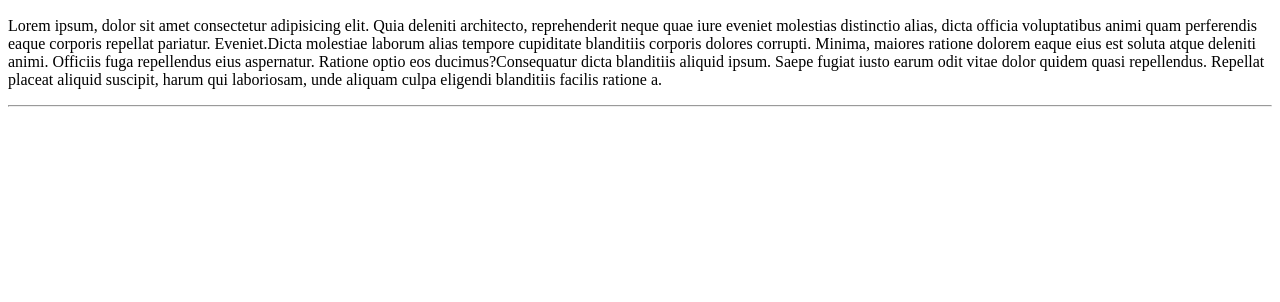
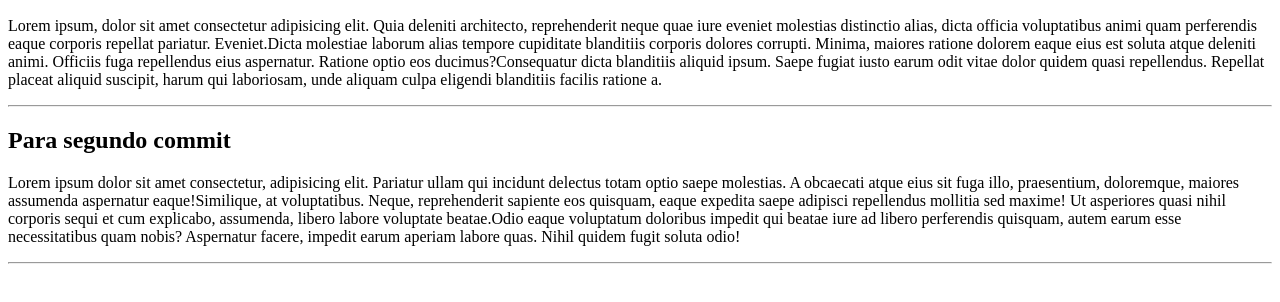
Before and after one commit to MatiasCorleone/FRONT-END, a plain HTML site: page clase numero 4/index.html in a window 1280 px wide. Shown: the part 110-412 px from the top of the page. Drawn offline with Linux system fonts and the light colour scheme.

Commit message:
Titulo 2 y Parrafo 2 Agregados

```diff
--- a/clase numero 4/index.html
+++ b/clase numero 4/index.html
@@ -11,5 +11,9 @@
     <h2>Para primer commit</h2>
     <p><span>Lorem ipsum, dolor sit amet consectetur adipisicing elit. Quia deleniti architecto, reprehenderit neque quae iure eveniet molestias distinctio alias, dicta officia voluptatibus animi quam perferendis eaque corporis repellat pariatur. Eveniet.</span><span>Dicta molestiae laborum alias tempore cupiditate blanditiis corporis dolores corrupti. Minima, maiores ratione dolorem eaque eius est soluta atque deleniti animi. Officiis fuga repellendus eius aspernatur. Ratione optio eos ducimus?</span><span>Consequatur dicta blanditiis aliquid ipsum. Saepe fugiat iusto earum odit vitae dolor quidem quasi repellendus. Repellat placeat aliquid suscipit, harum qui laboriosam, unde aliquam culpa eligendi blanditiis facilis ratione a.</span></p>
     <hr>
+    <h2>Para segundo commit</h2>
+    <p><span>Lorem ipsum dolor sit amet consectetur, adipisicing elit. Pariatur ullam qui incidunt delectus totam optio saepe molestias. A obcaecati atque eius sit fuga illo, praesentium, doloremque, maiores assumenda aspernatur eaque!</span><span>Similique, at voluptatibus. Neque, reprehenderit sapiente eos quisquam, eaque expedita saepe adipisci repellendus mollitia sed maxime! Ut asperiores quasi nihil corporis sequi et cum explicabo, assumenda, libero labore voluptate beatae.</span><span>Odio eaque voluptatum doloribus impedit qui beatae iure ad libero perferendis quisquam, autem earum esse necessitatibus quam nobis? Aspernatur facere, impedit earum aperiam labore quas. Nihil quidem fugit soluta odio!</span></p>
+    <hr>
 </body>
+
 </html>
```
